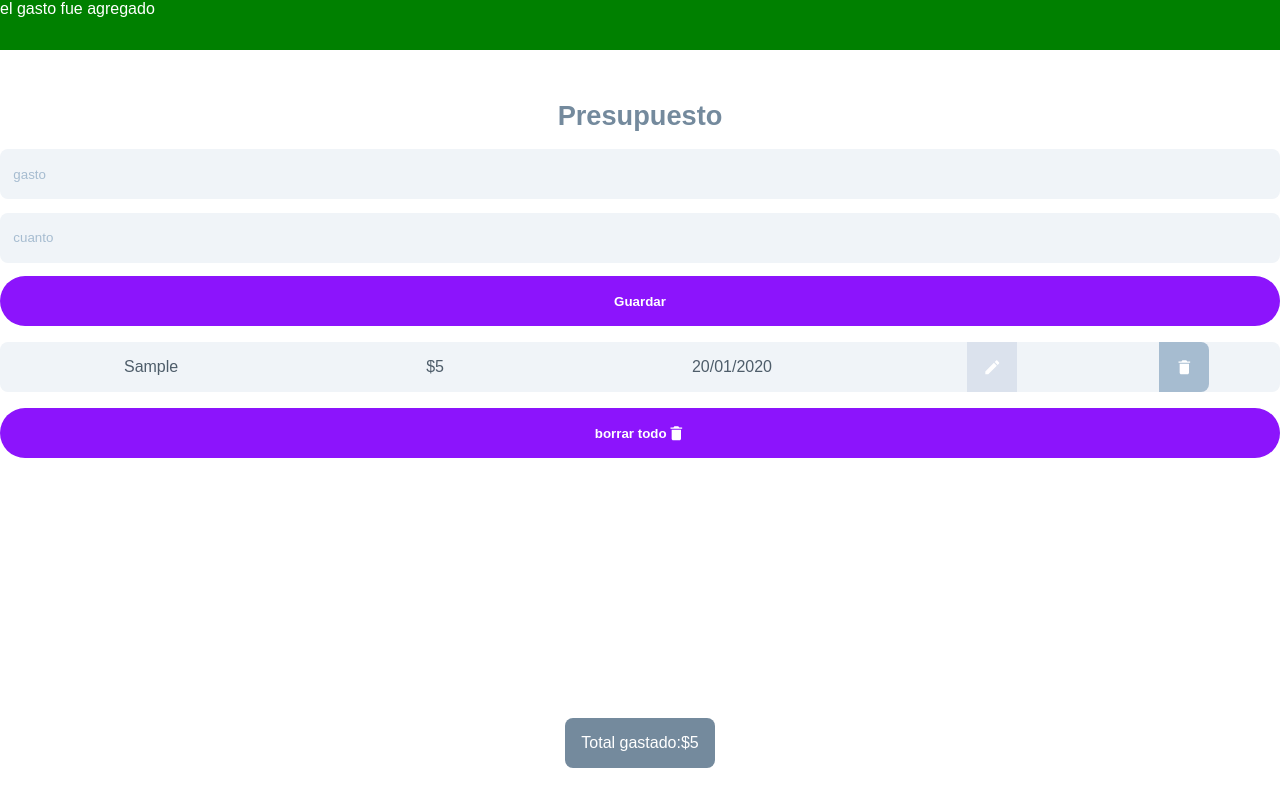
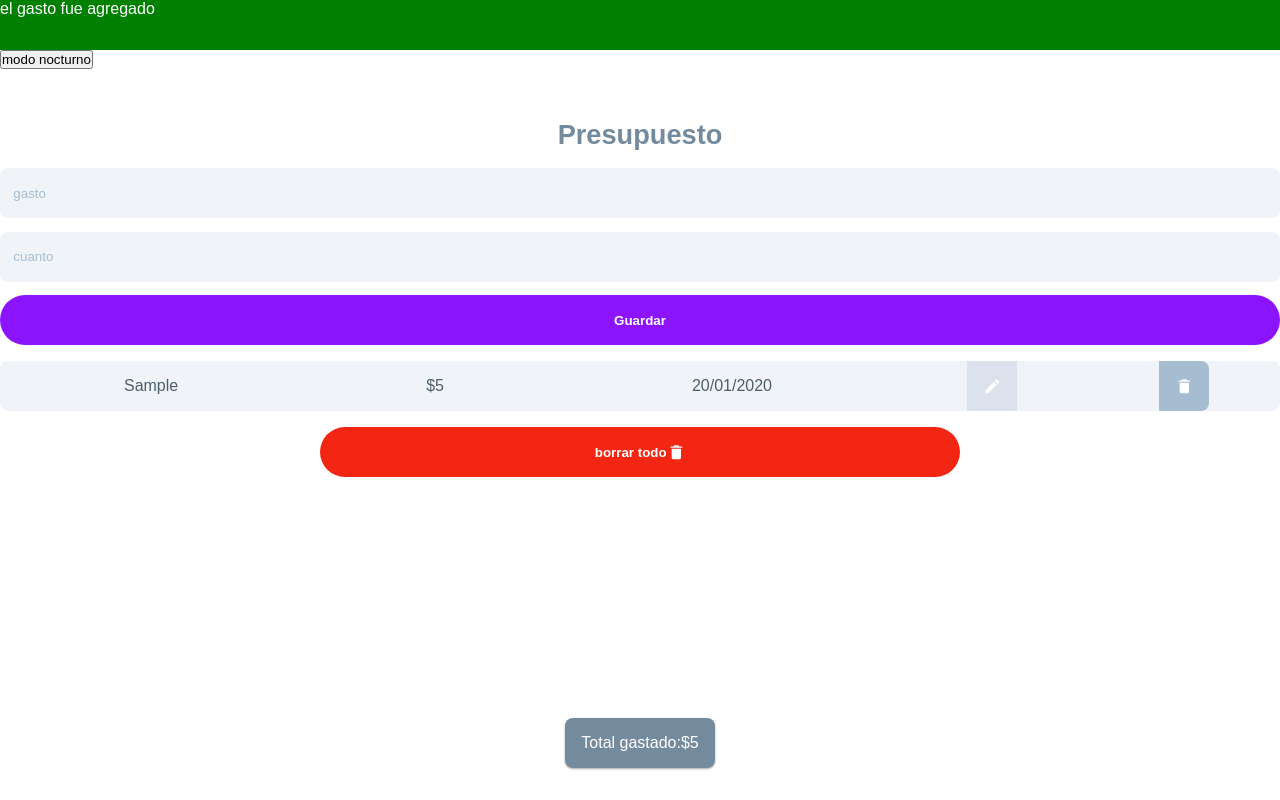
Before and after one commit to mauriciobrito7/react-budget-app, a React (Create React App) app: page / in a window 1280 px wide. Both pictures are taken after typing "Sample", "5" into the empty fields and a click on the button "Guardar". Built offline with nearby package versions, Linux system fonts and the light colour scheme; a web font is replaced by a local one.

Commit message:
dark modd

```diff
--- a/src/App.js
+++ b/src/App.js
@@ -1,13 +1,21 @@
-import React from "react";
+import React, { useState } from "react";
 import "./App.css";
 // pages
 import BudgetContainer from "./pages/BudgetContainer";
 
 function App() {
+  //edit theme
+  const [theme, setTheme] = useState("");
+
+  // handle theme
+  const handleTheme = () => {
+    theme === "" ? setTheme("dark") : setTheme("");
+    console.log(theme);
+  };
   return (
-    <>
-      <BudgetContainer />
-    </>
+    <body style={{ height: "100vh" }} className={`${theme}`}>
+      <BudgetContainer theme={theme} handleTheme={handleTheme} />
+    </body>
   );
 }
 
--- a/src/components/ExpenseForm.jsx
+++ b/src/components/ExpenseForm.jsx
@@ -7,7 +7,8 @@ const ExpenseForm = ({
   amount,
   handleCharge,
   handleAmount,
-  handleSubmit
+  handleSubmit,
+  theme
 }) => {
   return (
     <form className="form" onSubmit={handleSubmit}>
@@ -15,7 +16,7 @@ const ExpenseForm = ({
         {/*To conect the value with the variable */}
         <input
           type="text"
-          className="form-control"
+          className={`${theme} form-control`}
           id="charge"
           name="charge"
           placeholder="gasto"
@@ -27,7 +28,7 @@ const ExpenseForm = ({
         {/*To conect the value with the variable */}
         <input
           type="number"
-          className="form-control"
+          className={`${theme} form-control`}
           id="amount"
           name="amount"
           placeholder="cuanto"
--- a/src/components/ExpenseForm.scss
+++ b/src/components/ExpenseForm.scss
@@ -7,23 +7,6 @@
   }
 
   .form-control {
-    width: 100%;
-    height: 50px;
-    background: $lighter-grey;
-    border: none;
-    border-radius: $radius;
-    margin-bottom: $gutter !important;
-    color: $medium-grey;
-    padding: $gutter;
-    caret-color: $grey;
-    &:focus {
-      outline: 1px solid $primary;
-    }
-
-    &::-webkit-input-placeholder {
-      color: $grey;
-      font-weight: $medium;
-    }
   }
 }
 .btn {
@@ -45,6 +28,10 @@
     height: $gutter * 1.4;
     width: $gutter * 1.4;
   }
+  &-danger {
+    background: #f22613;
+    width: 50%;
+  }
 }
 
 .list {
@@ -53,6 +40,11 @@
   @include desde($small) {
     margin: $gutter auto !important;
   }
+}
+
+.item.dark {
+  background: $dark-grey;
+  color: $white;
 }
 
 .item {
--- a/src/components/ExpenseItem.jsx
+++ b/src/components/ExpenseItem.jsx
@@ -4,10 +4,10 @@ import React from "react";
 import { IoMdCreate } from "react-icons/io";
 import { IoMdTrash } from "react-icons/io";
 
-const ExpenseItem = ({ expense, handleDelete, handleEdit }) => {
+const ExpenseItem = ({ expense, handleDelete, handleEdit, theme }) => {
   const { id, charge, amount } = expense;
   return (
-    <li className="item">
+    <li className={`item ${theme}`}>
       <div className="info">
         <span className="expense">{charge}</span>
         <span className="amount">${amount}</span>
--- a/src/components/ExpenseList.jsx
+++ b/src/components/ExpenseList.jsx
@@ -6,7 +6,13 @@ import ExpenseItem from "./ExpenseItem";
 import { IoMdTrash } from "react-icons/io";
 import { FiEdit } from "react-icons/fi";
 
-const ExpenseList = ({ expenses, clearItems, handleDelete, handleEdit }) => {
+const ExpenseList = ({
+  expenses,
+  clearItems,
+  handleDelete,
+  handleEdit,
+  theme
+}) => {
   return (
     <>
       <ul className="list">
@@ -23,12 +29,13 @@ const ExpenseList = ({ expenses, clearItems, handleDelete, handleEdit }) => {
               expense={expense}
               handleDelete={handleDelete}
               handleEdit={handleEdit}
+              theme={theme}
             />
           );
         })}
       </ul>
       {expenses.length > 0 && (
-        <button className="btn" onClick={clearItems}>
+        <button className="btn btn-danger" onClick={clearItems}>
           {" "}
           borrar todo
           <IoMdTrash className="btn-icon" />
--- a/src/components/FloatMessage.scss
+++ b/src/components/FloatMessage.scss
@@ -10,6 +10,12 @@
   border-radius: $radius;
   width: 150px;
   margin: 0 auto;
+
+  display: flex;
+  justify-content: center;
+  align-items: center;
+  @include box_shadow(1);
+
   @include desde($small) {
     margin: $gutter auto !important;
   }
--- a/src/index.scss
+++ b/src/index.scss
@@ -16,6 +16,10 @@ html {
 body {
   overflow-x: hidden;
   background: $white;
+  transition: 0.3s ease all;
+  &.dark {
+    background: $darker-grey;
+  }
 }
 
 *,
@@ -140,3 +144,39 @@ table {
     to(transparent)
   );
 }
+
+.layout {
+  margin: 0 auto !important;
+  @include desde($small) {
+    margin: $gutter auto !important;
+  }
+}
+
+input {
+  width: 100%;
+  height: 50px;
+  background: $lighter-grey;
+  border: none;
+  border-radius: $radius;
+  margin-bottom: $gutter !important;
+  color: $medium-grey;
+  padding: $gutter;
+  caret-color: $grey;
+  transition: 0.3s ease all;
+  &:focus {
+    outline: 1px solid $primary;
+  }
+
+  &::-webkit-input-placeholder {
+    color: $grey;
+    font-weight: $medium;
+  }
+  &.dark {
+    background: $dark-grey;
+    color: $grey;
+    &:focus {
+      outline: 1px solid $primary;
+      background: $dark-grey;
+    }
+  }
+}
--- a/src/pages/Budget.jsx
+++ b/src/pages/Budget.jsx
@@ -18,11 +18,14 @@ function Budget({
   clearItems,
   handleDelete,
   handleEdit,
-  alert
+  alert,
+  handleTheme,
+  theme
 }) {
   return (
     <>
       {alert.show && <Alert type={alert.type} text={alert.text} />}
+      <button onClick={handleTheme}>modo nocturno</button>
       <h1 className="title">Presupuesto</h1>
       <main className="App">
         <ExpenseForm
@@ -32,12 +35,14 @@ function Budget({
           handleCharge={handleCharge}
           handleAmount={handleAmount}
           handleSubmit={handleSubmit}
+          theme={theme}
         />
         <ExpenseList
           expenses={expenses}
           clearItems={clearItems}
           handleDelete={handleDelete}
           handleEdit={handleEdit}
+          theme={theme}
         />
       </main>
       <FloatMessage expenses={expenses} />
--- a/src/pages/Budget.scss
+++ b/src/pages/Budget.scss
@@ -3,11 +3,3 @@
   text-align: center;
   margin-top: 48px !important;
 }
-.total {
-  background: $medium-grey;
-  color: $white;
-  display: flex;
-  justify-content: center;
-  align-items: center;
-  height: 50px;
-}
--- a/src/pages/BudgetContainer.jsx
+++ b/src/pages/BudgetContainer.jsx
@@ -34,7 +34,7 @@ const initialExpenses = localStorage.getItem("expenses")
   ? JSON.parse(localStorage.getItem("expenses"))
   : [];
 
-function BudgetContainer() {
+function BudgetContainer({ theme, handleTheme }) {
   // ********** state values *********
   // all expenses, add expenses
   const [expenses, setExpenses] = useState(initialExpenses);
@@ -107,6 +107,8 @@ function BudgetContainer() {
   const handleDelete = id => {
     // return a new array without the item with the same id
     setExpenses(expenses.filter(expense => expense.id !== id));
+    setCharge("");
+    setAmount("");
     handleAlert("danger", "gasto eliminado");
   };
 
@@ -133,6 +135,8 @@ function BudgetContainer() {
         handleDelete={handleDelete}
         handleEdit={handleEdit}
         alert={alert}
+        handleTheme={handleTheme}
+        theme={theme}
       />
     </>
   );
```
